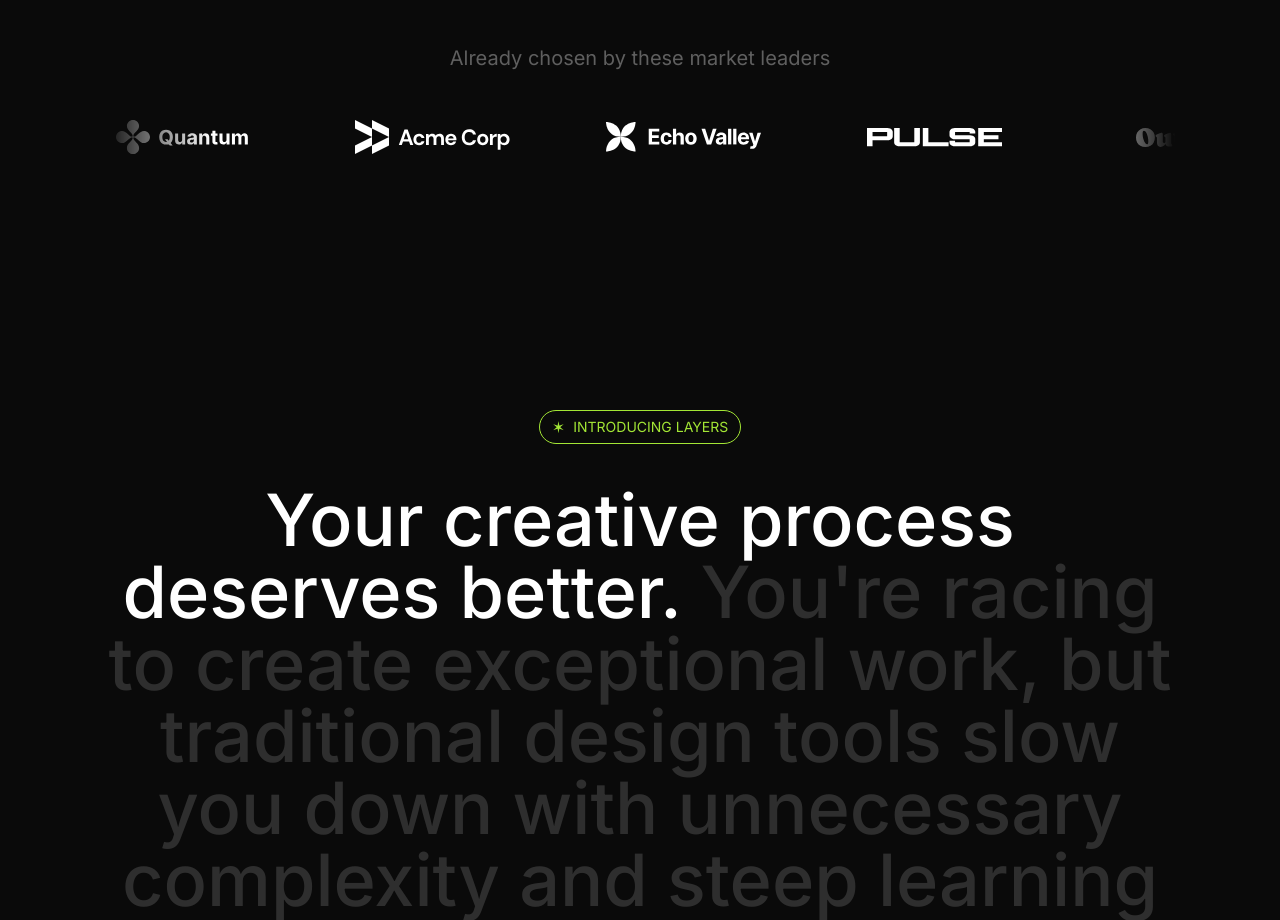
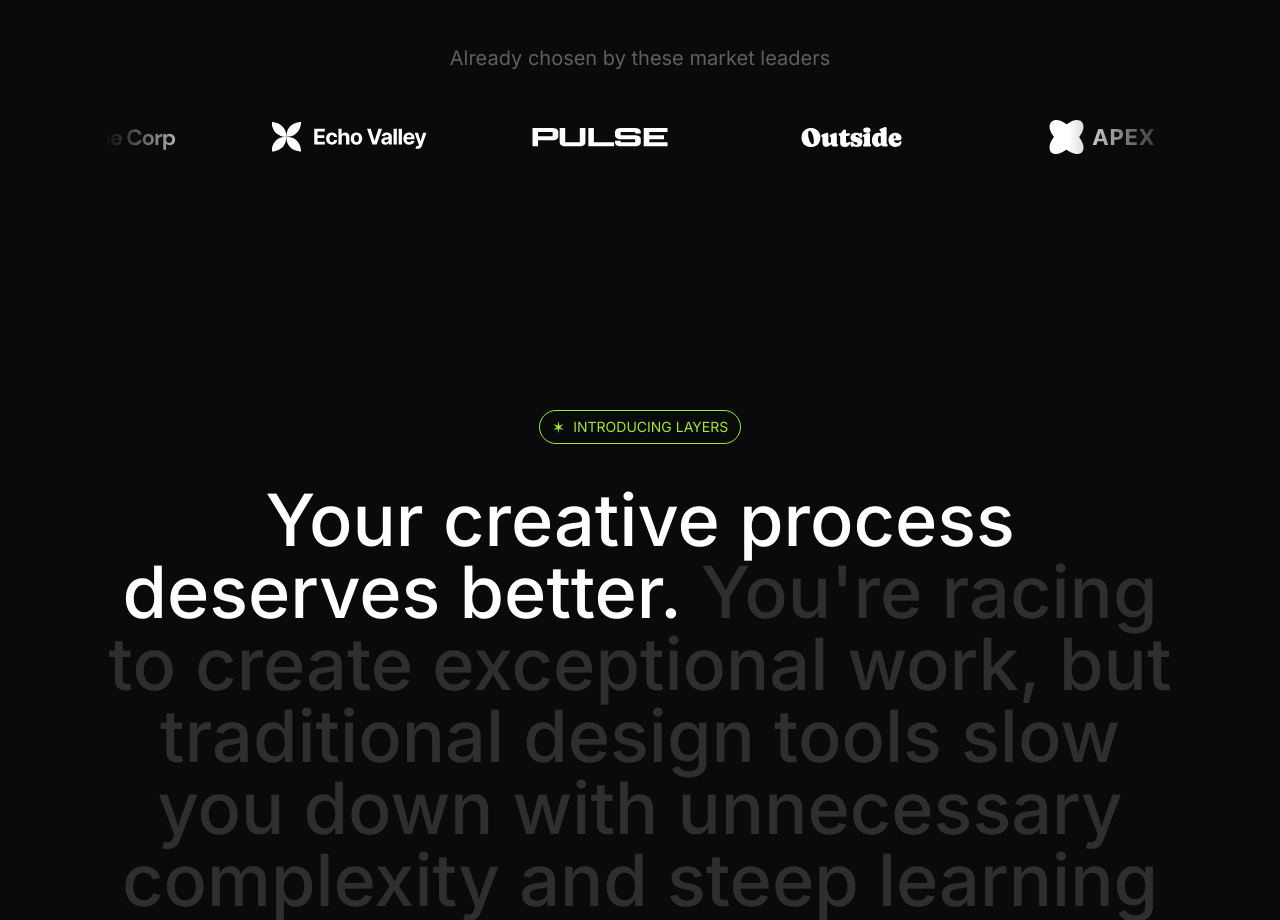
Before and after one commit to damenordev/landing-nextjs-layers, a Next.js app: page / in a window 1280 px wide. Shown: the part 800-1720 px from the top of the page. Built offline with nearby package versions, Linux system fonts and the light colour scheme.

Commit message:
Add LogoTicker animations

```diff
--- a/src/sections/LogoTicker.tsx
+++ b/src/sections/LogoTicker.tsx
@@ -1,3 +1,8 @@
+'use client'
+import Image from 'next/image'
+import { Fragment } from 'react'
+import { motion } from 'framer-motion'
+
 import quantumLogo from '@/assets/images/quantum.svg'
 import acmeLogo from '@/assets/images/acme-corp.svg'
 import echoValleyLogo from '@/assets/images/echo-valley.svg'
@@ -6,7 +11,6 @@ import outsideLogo from '@/assets/images/outside.svg'
 import apexLogo from '@/assets/images/apex.svg'
 import celestialLogo from '@/assets/images/celestial.svg'
 import twiceLogo from '@/assets/images/twice.svg'
-import Image from 'next/image'
 
 const logos = [
   { name: 'Quantum', image: quantumLogo },
@@ -24,12 +28,16 @@ export const LogoTicker = () => {
     <section className="py-24 overflow-x-clip">
       <div className="container">
         <h3 className="text-center text-white/35 text-xl">Already chosen by these market leaders</h3>
-        <div className="overflow-hidden mt-12 [mask-image:linear-gradient(to_right,transparent,black_10%,black_90%,transparent)]">
-          <div className="flex gap-24 pr-24">
-            {logos.map((logo, index) => (
-              <Image key={index} src={logo.image} alt={logo.name} />
+        <div className="flex overflow-hidden mt-12 [mask-image:linear-gradient(to_right,transparent,black_10%,black_90%,transparent)]">
+          <motion.div className="flex gap-24 pr-24 flex-none" animate={{ x: '-50%' }} transition={{ duration: 40, ease: 'linear', repeat: Infinity }}>
+            {Array.from({ length: 2 }).map((_, i) => (
+              <Fragment key={i}>
+                {logos.map((logo, index) => (
+                  <Image key={index} src={logo.image} alt={logo.name} />
+                ))}
+              </Fragment>
             ))}
-          </div>
+          </motion.div>
         </div>
       </div>
     </section>
```
